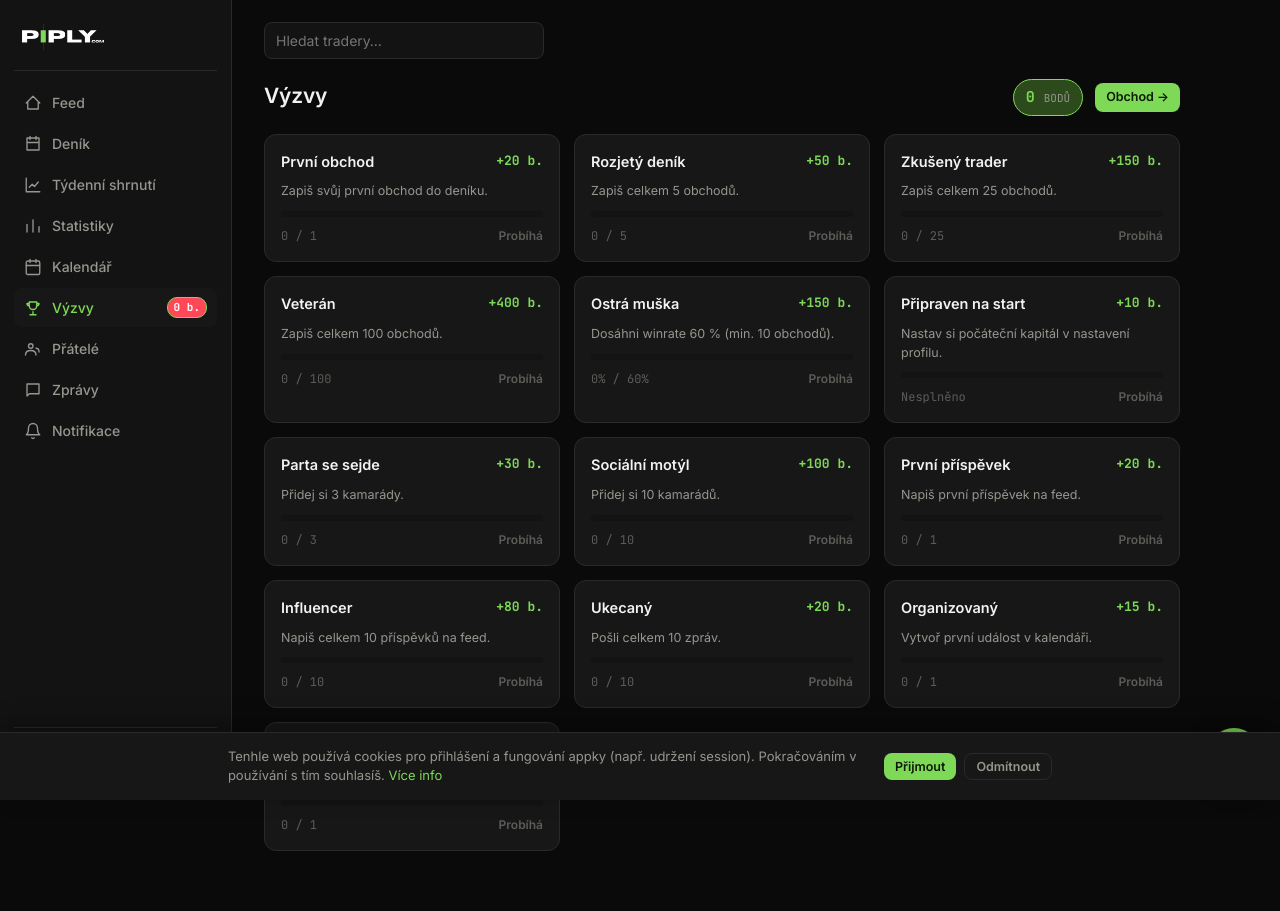
After one commit to czerichi-cell/PIPLY.com, a Flask app: page /challenges in a window 1280 px wide. The commit adds this page. Run offline with Flask 3, Linux system fonts and the light colour scheme; the visitor is signed in with stand-in values (Sample User, id 1); data comes from the database, SQL or seed files in the repository; data that the repository does not hold is empty.

Commit message:
popis změny

```diff
--- a/app.py
+++ b/app.py
@@ -41,14 +41,17 @@ def create_app():
             )
             widget_enabled = settings["chat_widget_enabled"] if settings and settings["chat_widget_enabled"] is not None else 1
             sound_enabled = settings["notify_sound_enabled"] if settings and settings["notify_sound_enabled"] is not None else 1
+            user_row = query_one("SELECT points FROM users WHERE id=?", (g.user["id"],))
+            points = user_row["points"] if user_row and user_row["points"] is not None else 0
             return {
                 "current_user": g.user,
                 "notif_count": unread_notification_count(g.user["id"]),
                 "msg_count": unread_message_count(g.user["id"]),
                 "chat_widget_enabled": bool(widget_enabled),
                 "notify_sound_enabled": bool(sound_enabled),
+                "user_points": points,
             }
-        return {"current_user": None, "notif_count": 0, "msg_count": 0, "chat_widget_enabled": False, "notify_sound_enabled": False}
+        return {"current_user": None, "notif_count": 0, "msg_count": 0, "chat_widget_enabled": False, "notify_sound_enabled": False, "user_points": 0}
 
     # --- Registrace blueprintu ---
     from routes.auth import bp as auth_bp
@@ -59,6 +62,7 @@ def create_app():
     from routes.messages_bp import bp as messages_bp
     from routes.notifications import bp as notifications_bp
     from routes.calendar import bp as calendar_bp
+    from routes.challenges import bp as challenges_bp
 
     app.register_blueprint(auth_bp)
     app.register_blueprint(profile_bp)
@@ -68,6 +72,7 @@ def create_app():
     app.register_blueprint(messages_bp)
     app.register_blueprint(notifications_bp)
     app.register_blueprint(calendar_bp)
+    app.register_blueprint(challenges_bp)
 
     @app.route("/")
     def index():
--- a/db.py
+++ b/db.py
@@ -45,6 +45,10 @@ def _run_migrations(conn):
     if "invite_id" not in msg_cols:
         conn.execute("ALTER TABLE messages ADD COLUMN invite_id INTEGER")
 
+    user_cols = {row[1] for row in conn.execute("PRAGMA table_info(users)").fetchall()}
+    if "points" not in user_cols:
+        conn.execute("ALTER TABLE users ADD COLUMN points INTEGER DEFAULT 0")
+
 
 def query_all(sql, params=()):
     db = get_db()
--- /dev/null
+++ b/routes/challenges.py
@@ -0,0 +1,184 @@
+from flask import Blueprint, render_template, request, redirect, url_for, flash, g
+
+from db import query_one, query_all, execute
+from helpers import login_required
+
+bp = Blueprint("challenges_bp", __name__)
+
+CHALLENGES = [
+    {"key": "first_trade", "title": "První obchod", "desc": "Zapiš svůj první obchod do deníku.",
+     "points": 20, "target": 1, "stat": "trades"},
+    {"key": "trades_5", "title": "Rozjetý deník", "desc": "Zapiš celkem 5 obchodů.",
+     "points": 50, "target": 5, "stat": "trades"},
+    {"key": "trades_25", "title": "Zkušený trader", "desc": "Zapiš celkem 25 obchodů.",
+     "points": 150, "target": 25, "stat": "trades"},
+    {"key": "trades_100", "title": "Veterán", "desc": "Zapiš celkem 100 obchodů.",
+     "points": 400, "target": 100, "stat": "trades"},
+    {"key": "winrate_60", "title": "Ostrá muška", "desc": "Dosáhni winrate 60 % (min. 10 obchodů).",
+     "points": 150, "target": 60, "stat": "winrate", "min_trades": 10},
+    {"key": "starting_capital", "title": "Připraven na start", "desc": "Nastav si počáteční kapitál v nastavení profilu.",
+     "points": 10, "target": 1, "stat": "has_capital"},
+    {"key": "friends_3", "title": "Parta se sejde", "desc": "Přidej si 3 kamarády.",
+     "points": 30, "target": 3, "stat": "friends"},
+    {"key": "friends_10", "title": "Sociální motýl", "desc": "Přidej si 10 kamarádů.",
+     "points": 100, "target": 10, "stat": "friends"},
+    {"key": "first_post", "title": "První příspěvek", "desc": "Napiš první příspěvek na feed.",
+     "points": 20, "target": 1, "stat": "posts"},
+    {"key": "posts_10", "title": "Influencer", "desc": "Napiš celkem 10 příspěvků na feed.",
+     "points": 80, "target": 10, "stat": "posts"},
+    {"key": "messages_10", "title": "Ukecaný", "desc": "Pošli celkem 10 zpráv.",
+     "points": 20, "target": 10, "stat": "messages"},
+    {"key": "calendar_event", "title": "Organizovaný", "desc": "Vytvoř první událost v kalendáři.",
+     "points": 15, "target": 1, "stat": "calendar_events"},
+    {"key": "calendar_invite", "title": "Týmový hráč", "desc": "Pozvi kamaráda do kalendářové události.",
+     "points": 25, "target": 1, "stat": "calendar_invites_sent"},
+]
+
+SHOP_ITEMS = [
+    {"key": "badge_rocket", "name": "Rocket", "emoji": "🚀", "desc": "Odznak k tvému jménu na profilu.", "cost": 50, "kind": "badge"},
+    {"key": "badge_fire", "name": "On Fire", "emoji": "🔥", "desc": "Pro ty na winning streaku.", "cost": 60, "kind": "badge"},
+    {"key": "badge_bull", "name": "Bull", "emoji": "🐂", "desc": "Věčný optimista.", "cost": 80, "kind": "badge"},
+    {"key": "badge_bear", "name": "Bear", "emoji": "🐻", "desc": "Věčný pesimista.", "cost": 80, "kind": "badge"},
+    {"key": "badge_diamond", "name": "Diamond Hands", "emoji": "💎", "desc": "Nikdy neprodává se ztrátou (aspoň psychicky).", "cost": 100, "kind": "badge"},
+    {"key": "badge_shark", "name": "Shark", "emoji": "🦈", "desc": "Loví příležitosti na trhu.", "cost": 100, "kind": "badge"},
+    {"key": "badge_crown", "name": "King", "emoji": "👑", "desc": "Protože si to zasloužíš.", "cost": 250, "kind": "badge"},
+]
+
+
+def _compute_stats(user_id):
+    trades_row = query_one("SELECT COUNT(*) AS c FROM trades WHERE user_id=?", (user_id,))
+    trades = trades_row["c"] if trades_row else 0
+
+    wins_row = query_one("SELECT COUNT(*) AS c FROM trades WHERE user_id=? AND profit_loss > 0", (user_id,))
+    wins = wins_row["c"] if wins_row else 0
+    winrate = round((wins / trades) * 100, 1) if trades else 0
+
+    friends_row = query_one(
+        """SELECT COUNT(*) AS c FROM friendships
+           WHERE status='accepted' AND (requester_id=? OR addressee_id=?)""",
+        (user_id, user_id),
+    )
+    friends = friends_row["c"] if friends_row else 0
+
+    posts_row = query_one("SELECT COUNT(*) AS c FROM posts WHERE user_id=?", (user_id,))
+    posts = posts_row["c"] if posts_row else 0
+
+    messages_row = query_one("SELECT COUNT(*) AS c FROM messages WHERE sender_id=?", (user_id,))
+    messages_sent = messages_row["c"] if messages_row else 0
+
+    events_row = query_one("SELECT COUNT(*) AS c FROM calendar_events WHERE user_id=?", (user_id,))
+    calendar_events = events_row["c"] if events_row else 0
+
+    invites_row = query_one("SELECT COUNT(*) AS c FROM calendar_invites WHERE inviter_id=?", (user_id,))
+    calendar_invites_sent = invites_row["c"] if invites_row else 0
+
+    user = query_one("SELECT starting_capital FROM users WHERE id=?", (user_id,))
+    has_capital = 1 if user and user["starting_capital"] else 0
+
+    return {
+        "trades": trades, "winrate": winrate, "friends": friends, "posts": posts,
+        "messages": messages_sent, "calendar_events": calendar_events,
+        "calendar_invites_sent": calendar_invites_sent, "has_capital": has_capital,
+    }
+
+
+def _progress_value(stats, ch):
+    if ch["stat"] == "winrate" and stats.get("trades", 0) < ch.get("min_trades", 0):
+        return 0
+    return stats.get(ch["stat"], 0)
+
+
+def get_user_points(user_id):
+    row = query_one("SELECT points FROM users WHERE id=?", (user_id,))
+    return (row["points"] or 0) if row else 0
+
+
+def get_user_badges(user_id):
+    """Vrati seznam odznaku (emoji + nazev), ktere si uzivatel koupil - pro zobrazeni na profilu."""
+    owned_keys = {r["item_key"] for r in query_all("SELECT item_key FROM shop_purchases WHERE user_id=?", (user_id,))}
+    return [it for it in SHOP_ITEMS if it["kind"] == "badge" and it["key"] in owned_keys]
+
+
+@bp.route("/challenges")
+@login_required
+def list_challenges():
+    stats = _compute_stats(g.user["id"])
+    claimed_keys = {
+        r["challenge_key"] for r in query_all(
+            "SELECT challenge_key FROM challenge_claims WHERE user_id=?", (g.user["id"],)
+        )
+    }
+    items = []
+    for ch in CHALLENGES:
+        progress = _progress_value(stats, ch)
+        items.append({
+            **ch,
+            "progress": min(progress, ch["target"]),
+            "complete": progress >= ch["target"],
+            "claimed": ch["key"] in claimed_keys,
+        })
+    return render_template("challenges/list.html", challenges=items, points=get_user_points(g.user["id"]))
+
+
+@bp.route("/challenges/<key>/claim", methods=["POST"])
+@login_required
+def claim_challenge(key):
+    ch = next((c for c in CHALLENGES if c["key"] == key), None)
+    if not ch:
+        flash("Neznámá výzva.", "error")
+        return redirect(url_for("challenges_bp.list_challenges"))
+
+    already = query_one(
+        "SELECT 1 FROM challenge_claims WHERE user_id=? AND challenge_key=?", (g.user["id"], key)
+    )
+    if already:
+        flash("Tuhle výzvu už jsi vyzvedl/a dřív.", "error")
+        return redirect(url_for("challenges_bp.list_challenges"))
+
+    stats = _compute_stats(g.user["id"])
+    if _progress_value(stats, ch) < ch["target"]:
+        flash("Tahle výzva ještě není splněná.", "error")
+        return redirect(url_for("challenges_bp.list_challenges"))
+
+    execute(
+        "INSERT INTO challenge_claims (user_id, challenge_key, points_awarded) VALUES (?,?,?)",
+        (g.user["id"], key, ch["points"]),
+    )
+    execute("UPDATE users SET points = COALESCE(points,0) + ? WHERE id=?", (ch["points"], g.user["id"]))
+    flash(f"Splněno! Získáváš {ch['points']} bodů.", "success")
+    return redirect(url_for("challenges_bp.list_challenges"))
+
+
+@bp.route("/shop")
+@login_required
+def shop():
+    owned_keys = {r["item_key"] for r in query_all("SELECT item_key FROM shop_purchases WHERE user_id=?", (g.user["id"],))}
+    items = [{**it, "owned": it["key"] in owned_keys} for it in SHOP_ITEMS]
+    return render_template("shop/view.html", items=items, points=get_user_points(g.user["id"]))
+
+
+@bp.route("/shop/<key>/buy", methods=["POST"])
+@login_required
+def buy_item(key):
+    item = next((i for i in SHOP_ITEMS if i["key"] == key), None)
+    if not item:
+        flash("Neznámá položka.", "error")
+        return redirect(url_for("challenges_bp.shop"))
+
+    owned = query_one("SELECT 1 FROM shop_purchases WHERE user_id=? AND item_key=?", (g.user["id"], key))
+    if owned:
+        flash("Tohle už vlastníš.", "error")
+        return redirect(url_for("challenges_bp.shop"))
+
+    points = get_user_points(g.user["id"])
+    if points < item["cost"]:
+        flash(f"Nemáš dost bodů (potřebuješ {item['cost']}, máš {points}).", "error")
+        return redirect(url_for("challenges_bp.shop"))
+
+    execute("UPDATE users SET points = points - ? WHERE id=?", (item["cost"], g.user["id"]))
+    execute(
+        "INSERT INTO shop_purchases (user_id, item_key, cost_paid) VALUES (?,?,?)",
+        (g.user["id"], key, item["cost"]),
+    )
+    flash(f"Koupeno: {item['emoji']} {item['name']}!", "success")
+    return redirect(url_for("challenges_bp.shop"))
--- a/routes/profile.py
+++ b/routes/profile.py
@@ -65,6 +65,9 @@ def view_profile(username):
             (them,),
         )
 
+    from routes.challenges import get_user_badges
+    badges = get_user_badges(them)
+
     return render_template(
         "profile/view.html",
         profile_user=profile_user,
@@ -77,6 +80,7 @@ def view_profile(username):
         stats=stats,
         friends_count=friends_count,
         recent_trades=recent_trades,
+        badges=badges,
     )
 
 
--- a/static/css/style.css
+++ b/static/css/style.css
@@ -695,3 +695,45 @@ html.piply-fading body {
   .calendar-cell { min-height: 64px; padding: 4px; font-size: 11px; }
   .calendar-daylabel { font-size: 10px; }
 }
+
+/* ============ Vyzvy & Obchod (gamifikace) ============ */
+.points-display {
+  font-family: 'JetBrains Mono', monospace; font-weight: 700; font-size: 15px;
+  color: var(--accent); background: var(--accent-dim); border: 1px solid var(--accent);
+  padding: 6px 12px; border-radius: 999px;
+}
+.points-display span { font-weight: 400; font-size: 11px; color: var(--text-muted); text-transform: uppercase; }
+.badge-points {
+  margin-left: auto; background: var(--accent-dim); color: var(--accent); border: 1px solid var(--accent);
+  font-size: 10.5px; font-weight: 700; padding: 2px 7px; border-radius: 999px;
+}
+
+.challenge-grid { display: grid; grid-template-columns: repeat(auto-fill, minmax(260px, 1fr)); gap: 14px; }
+.challenge-card {
+  background: var(--card); border: 1px solid var(--border); border-radius: var(--radius);
+  padding: 16px; display: flex; flex-direction: column; gap: 10px;
+}
+.challenge-card.is-complete { border-color: var(--accent); }
+.challenge-card.is-claimed { opacity: .6; }
+.challenge-card-top { display: flex; justify-content: space-between; align-items: flex-start; gap: 8px; }
+.challenge-title { font-weight: 600; font-size: 14.5px; }
+.challenge-points { font-family: 'JetBrains Mono', monospace; color: var(--accent); font-weight: 700; font-size: 13px; flex-shrink: 0; }
+.challenge-desc { font-size: 12.5px; color: var(--text-muted); }
+.challenge-progress-track { height: 6px; border-radius: 999px; background: var(--bg-elevated); overflow: hidden; }
+.challenge-progress-fill { height: 100%; background: var(--accent); border-radius: 999px; transition: width .3s ease; }
+.challenge-bottom { display: flex; justify-content: space-between; align-items: center; gap: 8px; }
+.challenge-progress-label { font-size: 12px; color: var(--text-faint); font-family: 'JetBrains Mono', monospace; }
+.challenge-status { font-size: 12px; color: var(--text-faint); font-weight: 600; }
+.challenge-status-claimed { color: var(--accent); }
+
+.shop-grid { display: grid; grid-template-columns: repeat(auto-fill, minmax(200px, 1fr)); gap: 14px; }
+.shop-item {
+  background: var(--card); border: 1px solid var(--border); border-radius: var(--radius);
+  padding: 18px; display: flex; flex-direction: column; align-items: center; text-align: center; gap: 6px;
+}
+.shop-item.is-owned { border-color: var(--accent); }
+.shop-item-emoji { font-size: 34px; line-height: 1; margin-bottom: 4px; }
+.shop-item-name { font-weight: 600; font-size: 14px; }
+.shop-item-desc { font-size: 12px; color: var(--text-muted); margin-bottom: 8px; }
+
+.profile-badges { display: flex; gap: 4px; margin-left: 6px; font-size: 15px; }
--- a/templates/base.html
+++ b/templates/base.html
@@ -35,6 +35,10 @@
       </a>
       <a href="{{ url_for('calendar_bp.view') }}" class="nav-item {{ 'active' if request.endpoint and request.endpoint.startswith('calendar_bp.') }}">
         <svg viewBox="0 0 24 24"><rect x="3" y="4" width="18" height="18" rx="2"/><path d="M16 2v4M8 2v4M3 10h18"/></svg> Kalendář
+      </a>
+      <a href="{{ url_for('challenges_bp.list_challenges') }}" class="nav-item {{ 'active' if request.endpoint and request.endpoint.startswith('challenges_bp.') }}">
+        <svg viewBox="0 0 24 24"><path d="M8 21h8M12 17v4M7 4h10v5a5 5 0 01-10 0V4zM7 6H4a3 3 0 003 3M17 6h3a3 3 0 01-3 3"/></svg> Výzvy
+        {% if current_user %}<span class="badge badge-points">{{ user_points }} b.</span>{% endif %}
       </a>
       <a href="{{ url_for('social.friends_list') }}" class="nav-item {{ 'active' if request.endpoint and request.endpoint.startswith('social.friends') }}">
         <svg viewBox="0 0 24 24"><circle cx="9" cy="8" r="3"/><path d="M2 20c0-4 3-6 7-6s7 2 7 6M16 11c2 0 4 1.5 4 5"/></svg> Přátelé
--- /dev/null
+++ b/templates/challenges/list.html
@@ -0,0 +1,43 @@
+{% extends "base.html" %}
+{% block title %}Výzvy – Piply{% endblock %}
+{% block content %}
+<div class="page-header">
+  <h1>Výzvy</h1>
+  <div style="display:flex; align-items:center; gap:12px">
+    <div class="points-display">{{ points }} <span>bodů</span></div>
+    <a href="{{ url_for('challenges_bp.shop') }}" class="btn btn-sm">Obchod →</a>
+  </div>
+</div>
+
+<div class="challenge-grid">
+  {% for ch in challenges %}
+    <div class="challenge-card {{ 'is-claimed' if ch.claimed else ('is-complete' if ch.complete) }}">
+      <div class="challenge-card-top">
+        <div class="challenge-title">{{ ch.title }}</div>
+        <div class="challenge-points">+{{ ch.points }} b.</div>
+      </div>
+      <div class="challenge-desc">{{ ch.desc }}</div>
+      <div class="challenge-progress-track">
+        <div class="challenge-progress-fill" style="width: {{ (ch.progress / ch.target * 100) if ch.target else 100 }}%"></div>
+      </div>
+      <div class="challenge-bottom">
+        <span class="challenge-progress-label">
+          {% if ch.stat == 'winrate' %}{{ ch.progress }}% / {{ ch.target }}%
+          {% elif ch.stat == 'has_capital' %}{{ 'Hotovo' if ch.progress else 'Nesplněno' }}
+          {% else %}{{ ch.progress }} / {{ ch.target }}
+          {% endif %}
+        </span>
+        {% if ch.claimed %}
+          <span class="challenge-status challenge-status-claimed">✓ Vyzvednuto</span>
+        {% elif ch.complete %}
+          <form method="post" action="{{ url_for('challenges_bp.claim_challenge', key=ch.key) }}">
+            <button type="submit" class="btn btn-sm">Vyzvednout</button>
+          </form>
+        {% else %}
+          <span class="challenge-status">Probíhá</span>
+        {% endif %}
+      </div>
+    </div>
+  {% endfor %}
+</div>
+{% endblock %}
```
Also changed, not shown: schema.sql (+21 -0 lines), templates/profile/view.html (+8 -1 lines), templates/shop/view.html (added, +30 -0 lines).
